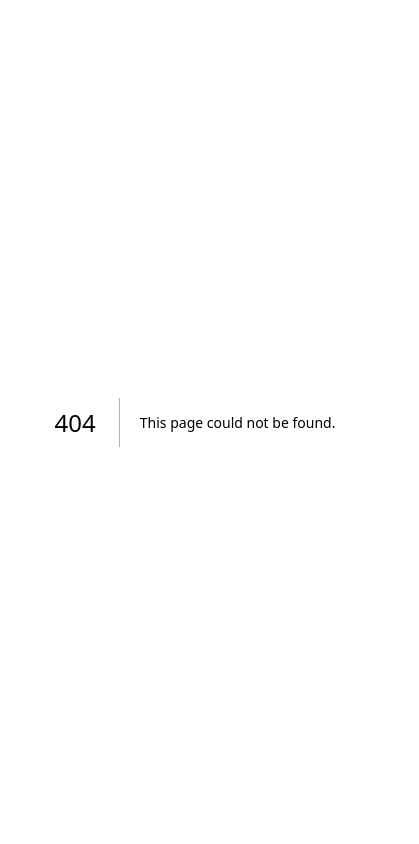
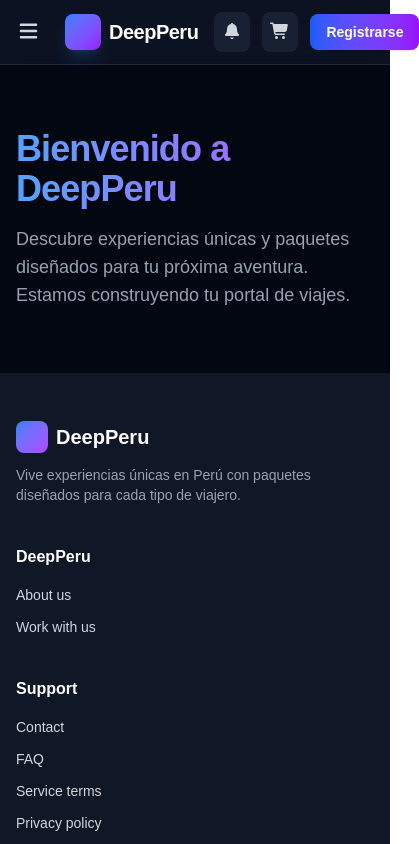
Before and after one commit to RodrigoAlexander7/DeepPeru, a Next.js app in the folder apps/frontend/: page /home in a window 390 px wide. Before the commit this address had no page. Shown: the top 844 px of the page, 419 px wide, since content can reach past the window. Built offline with nearby package versions, Linux system fonts and the light colour scheme.

Commit message:
feat(frontend): add responsive navbar with search, icons and auth state

```diff
--- a/apps/frontend/package.json
+++ b/apps/frontend/package.json
@@ -10,6 +10,7 @@
   "dependencies": {
     "@fortawesome/fontawesome-svg-core": "^7.1.0",
     "@fortawesome/free-brands-svg-icons": "^7.1.0",
+    "@fortawesome/free-solid-svg-icons": "^7.1.0",
     "@fortawesome/react-fontawesome": "^3.1.0",
     "axios": "^1.12.2",
     "date-fns": "^4.1.0",
--- /dev/null
+++ b/apps/frontend/src/app/(public)/home/page.tsx
@@ -0,0 +1,23 @@
+'use client';
+import Navbar from '@/components/ui/Navbar';
+import Footer from '@/components/ui/Footer';
+
+export default function HomePage() {
+  return (
+    <div className="min-h-screen flex flex-col bg-gray-950 text-gray-100">
+      <Navbar />
+      <main className="flex-1">
+        <section className="mx-auto max-w-7xl px-4 py-16">
+          <h1 className="text-4xl font-extrabold tracking-tight bg-gradient-to-r from-blue-400 to-purple-500 text-transparent bg-clip-text mb-4">
+            Bienvenido a DeepPeru
+          </h1>
+          <p className="max-w-2xl text-lg text-gray-400">
+            Descubre experiencias únicas y paquetes diseñados para tu próxima
+            aventura. Estamos construyendo tu portal de viajes.
+          </p>
+        </section>
+      </main>
+      <Footer />
+    </div>
+  );
+}
--- a/apps/frontend/src/components/ui/NavBar.tsx
+++ b/apps/frontend/src/components/ui/NavBar.tsx
@@ -0,0 +1,176 @@
+'use client';
+import { useState, useEffect } from 'react';
+import Link from 'next/link';
+import Image from 'next/image';
+import { FontAwesomeIcon } from '@fortawesome/react-fontawesome';
+import {
+  faBell,
+  faCartShopping,
+  faMagnifyingGlass,
+  faBars,
+  faXmark,
+  faUser,
+} from '@fortawesome/free-solid-svg-icons';
+
+interface UserInfo {
+  name: string;
+  avatar?: string;
+}
+
+export default function Navbar() {
+  const [open, setOpen] = useState(false);
+  const [query, setQuery] = useState('');
+  const [user, setUser] = useState<UserInfo | null>(null);
+
+  useEffect(() => {
+    const raw =
+      typeof window !== 'undefined'
+        ? localStorage.getItem('deepperu_user')
+        : null;
+    if (raw) {
+      try {
+        setUser(JSON.parse(raw));
+      } catch {
+        setUser(null);
+      }
+    }
+  }, []);
+
+  const navItems = [
+    { label: 'Home', href: '/home' },
+    { label: 'Packages', href: '/packages' },
+    { label: 'Travels', href: '/travels' },
+    { label: 'Alojamiento', href: '/lodging' },
+    { label: 'Actividades', href: '/activities' },
+    { label: 'Destinos', href: '/destinations' },
+  ];
+
+  return (
+    <header className="sticky top-0 z-40 backdrop-blur supports-[backdrop-filter]:bg-gray-900/70 bg-gray-900/80 border-b border-gray-800">
+      <nav className="mx-auto max-w-7xl px-4 sm:px-6 lg:px-8">
+        <div className="flex h-16 items-center justify-between gap-4">
+          <div className="flex items-center gap-6">
+            <button
+              aria-label="Toggle menu"
+              className="md:hidden text-gray-300 hover:text-white transition-colors"
+              onClick={() => setOpen((o) => !o)}
+            >
+              <FontAwesomeIcon icon={open ? faXmark : faBars} size="lg" />
+            </button>
+            <Link href="/" className="flex items-center gap-2 group">
+              <div className="w-9 h-9 rounded-lg bg-gradient-to-br from-blue-500 to-purple-600 shadow-lg shadow-blue-500/20 group-hover:scale-105 transition-transform" />
+              <span className="text-xl font-bold tracking-tight text-white">
+                DeepPeru
+              </span>
+            </Link>
+            <ul className="hidden md:flex items-center gap-2 lg:gap-4">
+              {navItems.map((item) => (
+                <li key={item.href}>
+                  <Link
+                    href={item.href}
+                    className="px-3 py-2 rounded-md text-sm font-medium text-gray-300 hover:text-white hover:bg-gray-800/70 transition-colors"
+                  >
+                    {item.label}
+                  </Link>
+                </li>
+              ))}
+            </ul>
+          </div>
+          <div className="flex-1 hidden lg:flex">
+            <form
+              onSubmit={(e) => {
+                e.preventDefault();
+              }}
+              className="w-full relative max-w-xl"
+            >
+              <span className="absolute left-3 top-1/2 -translate-y-1/2 text-gray-400">
+                <FontAwesomeIcon icon={faMagnifyingGlass} />
+              </span>
+              <input
+                value={query}
+                onChange={(e) => setQuery(e.target.value)}
+                placeholder="Buscar destinos, paquetes..."
+                className="w-full pl-9 pr-3 py-2 rounded-lg bg-gray-800/70 border border-gray-700 focus:border-blue-500 outline-none text-sm text-gray-200 placeholder-gray-500 transition-colors"
+              />
+            </form>
+          </div>
+          <div className="flex items-center gap-3">
+            <button
+              aria-label="Notifications"
+              className="p-2 rounded-lg bg-gray-800/70 hover:bg-gray-700 text-gray-300 hover:text-white transition-colors"
+            >
+              <FontAwesomeIcon icon={faBell} />
+            </button>
+            <button
+              aria-label="Cart"
+              className="p-2 rounded-lg bg-gray-800/70 hover:bg-gray-700 text-gray-300 hover:text-white transition-colors"
+            >
+              <FontAwesomeIcon icon={faCartShopping} />
+            </button>
+            {user ? (
+              <Link
+                href="/profile"
+                className="flex items-center gap-2 pl-2 pr-3 py-1.5 rounded-full bg-gray-800/70 border border-gray-700 hover:border-blue-500 transition-colors"
+              >
+                {user.avatar ? (
+                  <Image
+                    src={user.avatar}
+                    alt={user.name}
+                    width={32}
+                    height={32}
+                    className="rounded-full object-cover"
+                  />
+                ) : (
+                  <div className="w-8 h-8 flex items-center justify-center rounded-full bg-gradient-to-br from-blue-500 to-purple-600 text-white">
+                    <FontAwesomeIcon icon={faUser} />
+                  </div>
+                )}
+                <span className="hidden sm:inline text-sm font-medium text-gray-200">
+                  {user.name.split(' ')[0]}
+                </span>
+              </Link>
+            ) : (
+              <Link
+                href="/register"
+                className="px-4 py-2 rounded-lg bg-gradient-to-r from-blue-600 to-purple-600 text-white text-sm font-semibold shadow-sm hover:shadow-md hover:from-blue-500 hover:to-purple-500 transition-all"
+              >
+                Registrarse
+              </Link>
+            )}
+          </div>
+        </div>
+        {open && (
+          <div className="md:hidden pb-4 animate-fade-in">
+            <ul className="flex flex-col gap-1">
+              {navItems.map((item) => (
+                <li key={item.href}>
+                  <Link
+                    onClick={() => setOpen(false)}
+                    href={item.href}
+                    className="block px-4 py-2 rounded-md text-sm font-medium text-gray-300 hover:text-white hover:bg-gray-800/70 transition-colors"
+                  >
+                    {item.label}
+                  </Link>
+                </li>
+              ))}
+            </ul>
+            <form
+              onSubmit={(e) => e.preventDefault()}
+              className="mt-3 relative"
+            >
+              <span className="absolute left-3 top-1/2 -translate-y-1/2 text-gray-400">
+                <FontAwesomeIcon icon={faMagnifyingGlass} />
+              </span>
+              <input
+                value={query}
+                onChange={(e) => setQuery(e.target.value)}
+                placeholder="Buscar destinos, paquetes..."
+                className="w-full pl-9 pr-3 py-2 rounded-lg bg-gray-800/70 border border-gray-700 focus:border-blue-500 outline-none text-sm text-gray-200 placeholder-gray-500 transition-colors"
+              />
+            </form>
+          </div>
+        )}
+      </nav>
+    </header>
+  );
+}
--- a/package.json
+++ b/package.json
@@ -27,6 +27,7 @@
     ]
   },
   "dependencies": {
+    "@fortawesome/free-solid-svg-icons": "^7.1.0",
     "@nestjs/swagger": "^11.2.1",
     "lodash": "^4.17.21",
     "swagger-ui-express": "^5.0.1"
```
Also changed, not shown: 2 other files (tests, documents, lock files or other folders).
